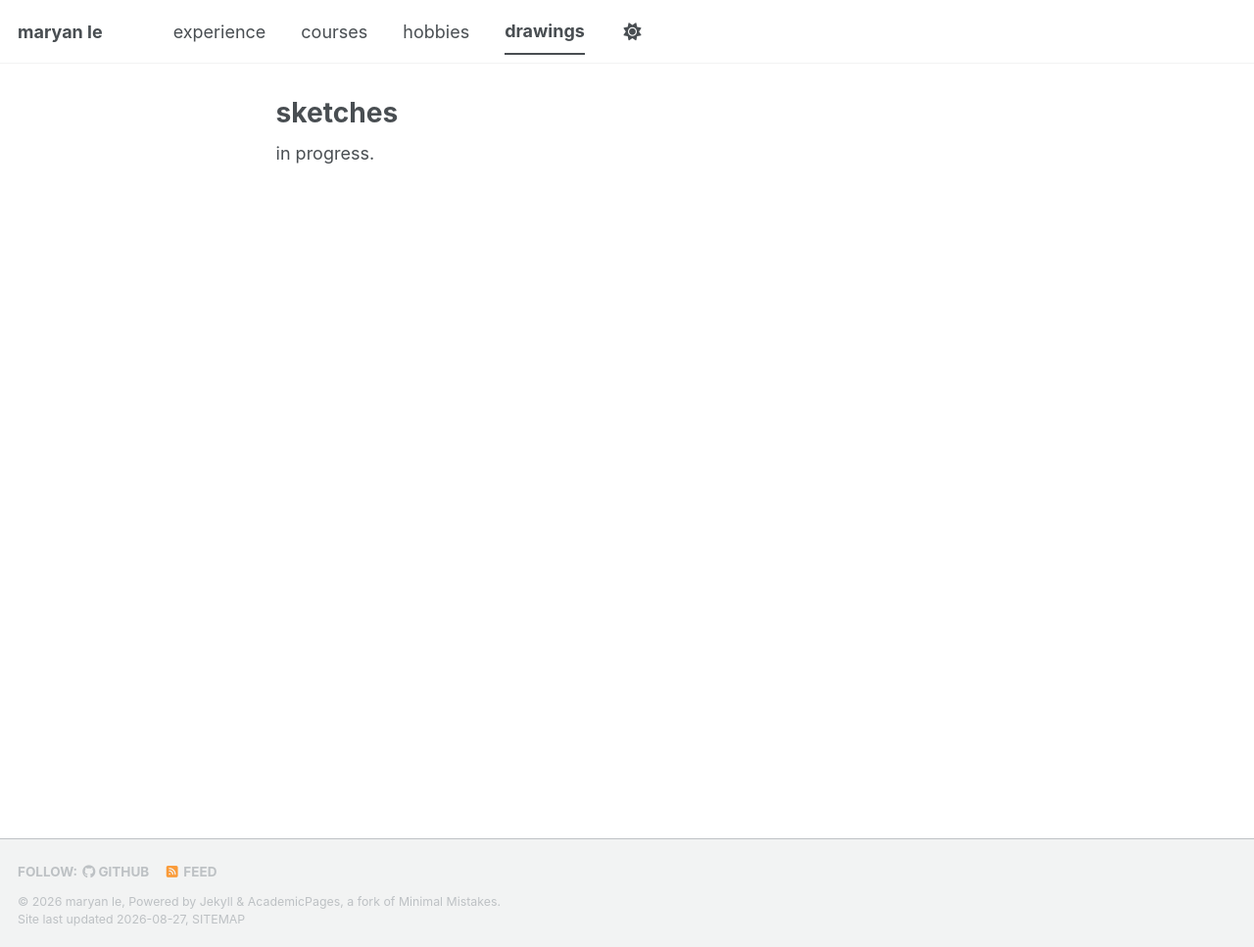
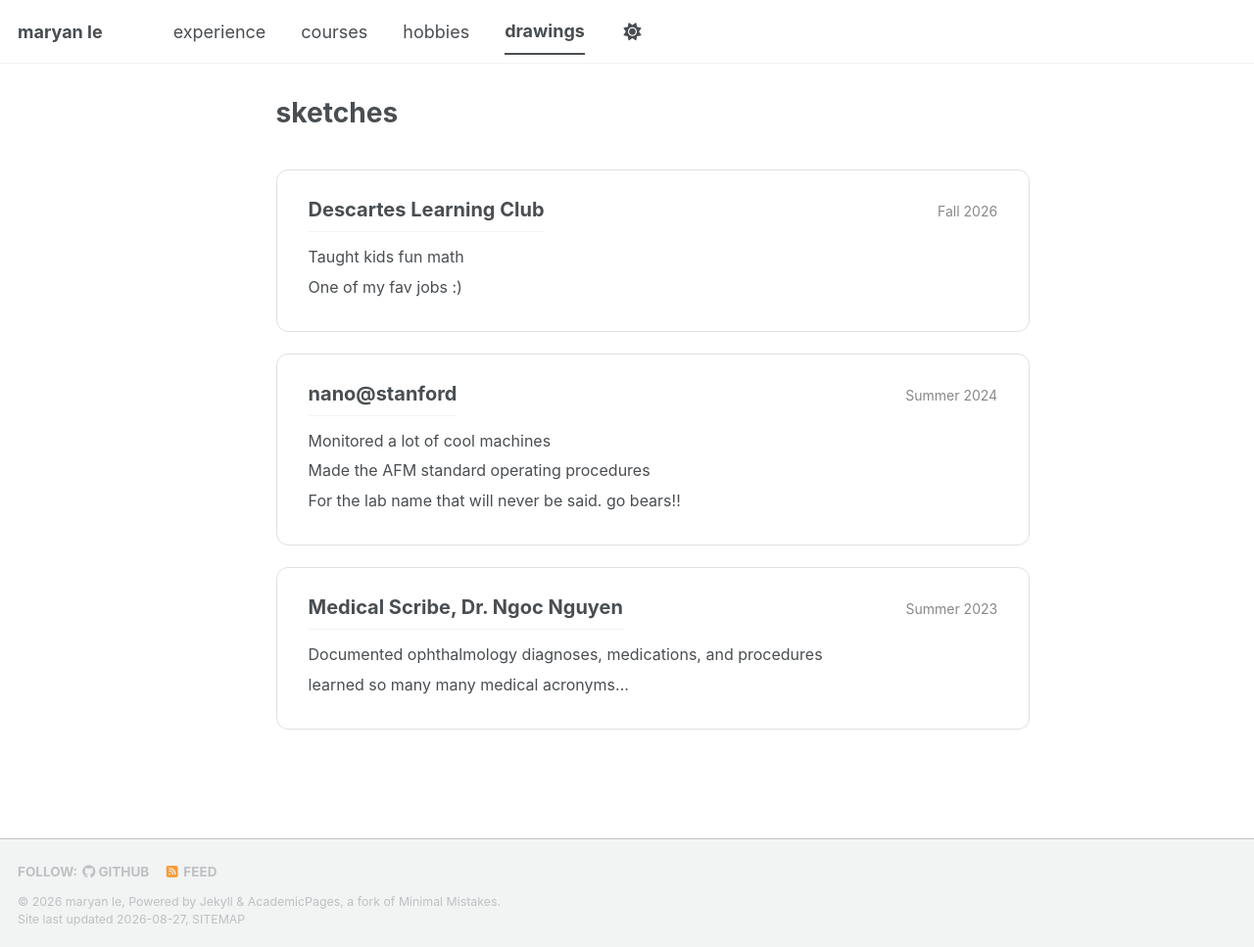
Before and after one commit to lemaryan/lemaryan.github.io, a Jekyll site: the page built from _pages/drawings.md, in a window 1280 px wide and 967 px high. Shown: the whole window at 98% size. Built offline with Jekyll 4.4.1, drawn with Linux system fonts in a browser that asks for light colours; a style sheet for code colours, icons or effects is not loaded.

Commit message:
Add experience section with styles to drawings page
Added styling and experience sections for various roles.

```diff
--- a/_pages/drawings.md
+++ b/_pages/drawings.md
@@ -4,4 +4,140 @@ permalink: /drawings/
 author_profile: false
 ---
 
-in progress.
+<style>
+/* Experience page */
+
+.experience-container {
+  width: 100%;
+  margin: 30px 0;
+}
+
+.experience-box {
+  width: 100%;
+  box-sizing: border-box;
+  padding: 28px 32px;
+  margin-bottom: 22px;
+
+  /* Matches your site's background */
+  background-color: transparent;
+
+  border: 1px solid rgba(0, 0, 0, 0.12);
+  border-radius: 12px;
+
+  transition: transform 0.2s ease, box-shadow 0.2s ease;
+}
+
+.experience-box:hover {
+  transform: translateY(-2px);
+  box-shadow: 0 5px 15px rgba(0, 0, 0, 0.08);
+}
+
+.experience-header {
+  display: flex;
+  justify-content: space-between;
+  align-items: baseline;
+  gap: 20px;
+  margin-bottom: 12px;
+}
+
+.experience-title {
+  font-size: 20px;
+  font-weight: 700;
+  color: inherit;
+  margin: 0;
+}
+
+.experience-date {
+  font-size: 14px;
+  color: #888;
+  white-space: nowrap;
+}
+
+.experience-description {
+  font-size: 16px;
+  line-height: 1.65;
+  color: inherit;
+}
+
+.experience-description p {
+  margin: 4px 0;
+}
+
+/* Mobile */
+@media screen and (max-width: 700px) {
+  .experience-box {
+    padding: 22px;
+  }
+
+  .experience-header {
+    display: block;
+  }
+
+  .experience-date {
+    display: block;
+    margin-top: 5px;
+  }
+}
+</style>
+
+
+<div class="experience-container">
+
+  <!-- Descartes Learning Club -->
+  <div class="experience-box">
+    <div class="experience-header">
+      <h2 class="experience-title">
+        Descartes Learning Club
+      </h2>
+
+      <div class="experience-date">
+        Fall 2026
+      </div>
+    </div>
+
+    <div class="experience-description">
+      <p>Taught kids fun math</p>
+      <p>One of my fav jobs :)</p>
+    </div>
+  </div>
+
+
+  <!-- nano@stanford -->
+  <div class="experience-box">
+    <div class="experience-header">
+      <h2 class="experience-title">
+        nano@stanford
+      </h2>
+
+      <div class="experience-date">
+        Summer 2024
+      </div>
+    </div>
+
+    <div class="experience-description">
+      <p>Monitored a lot of cool machines</p>
+      <p>Made the AFM standard operating procedures</p>
+      <p>For the lab name that will never be said. go bears!!</p>
+    </div>
+  </div>
+
+
+  <!-- Medical Scribe -->
+  <div class="experience-box">
+    <div class="experience-header">
+      <h2 class="experience-title">
+        Medical Scribe, Dr. Ngoc Nguyen
+      </h2>
+
+      <div class="experience-date">
+        Summer 2023
+      </div>
+    </div>
+
+    <div class="experience-description">
+      <p>Documented ophthalmology diagnoses, medications, and procedures</p>
+      <p>learned so many many medical acronyms...</p>
+    </div>
+  </div>
+
+</div>
```
